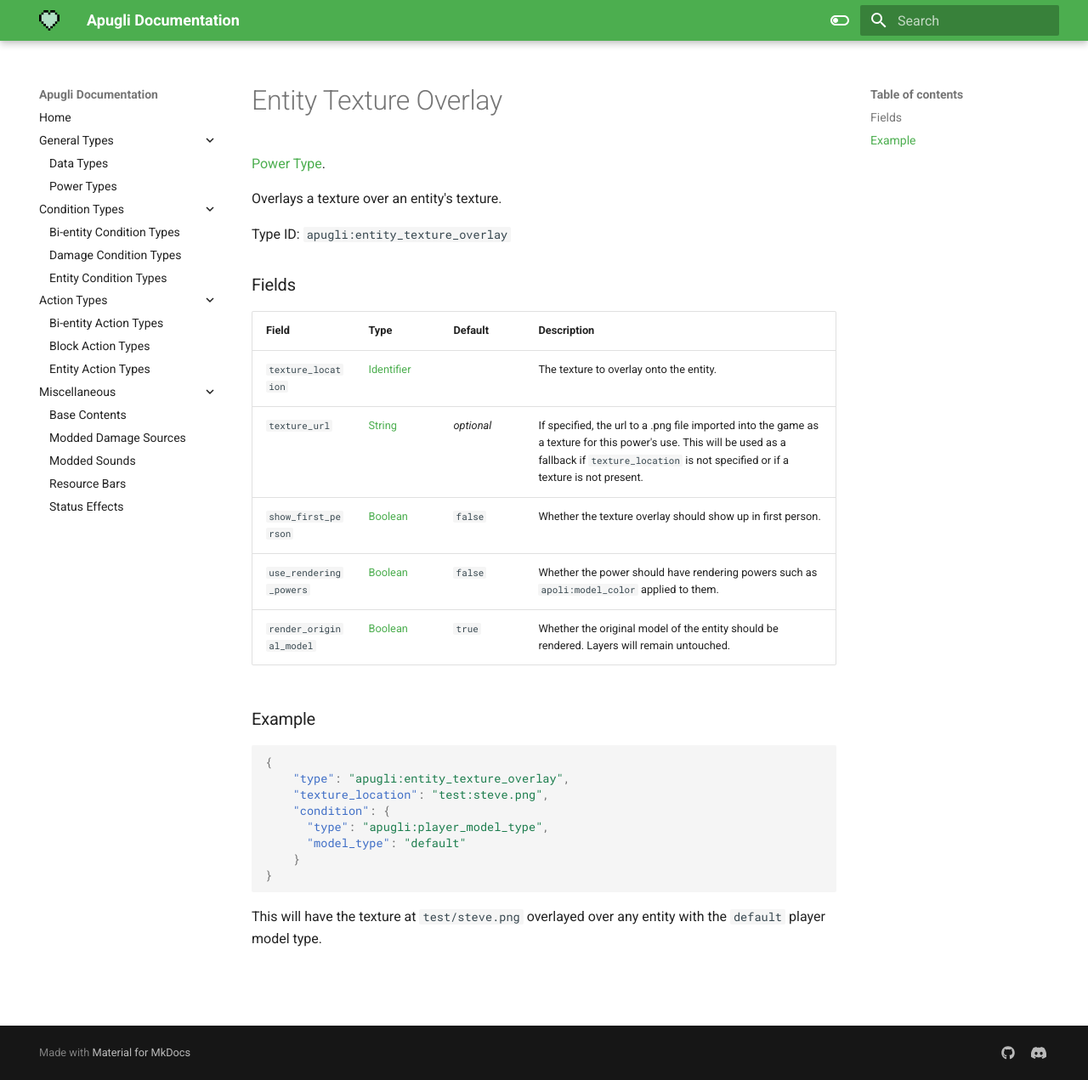
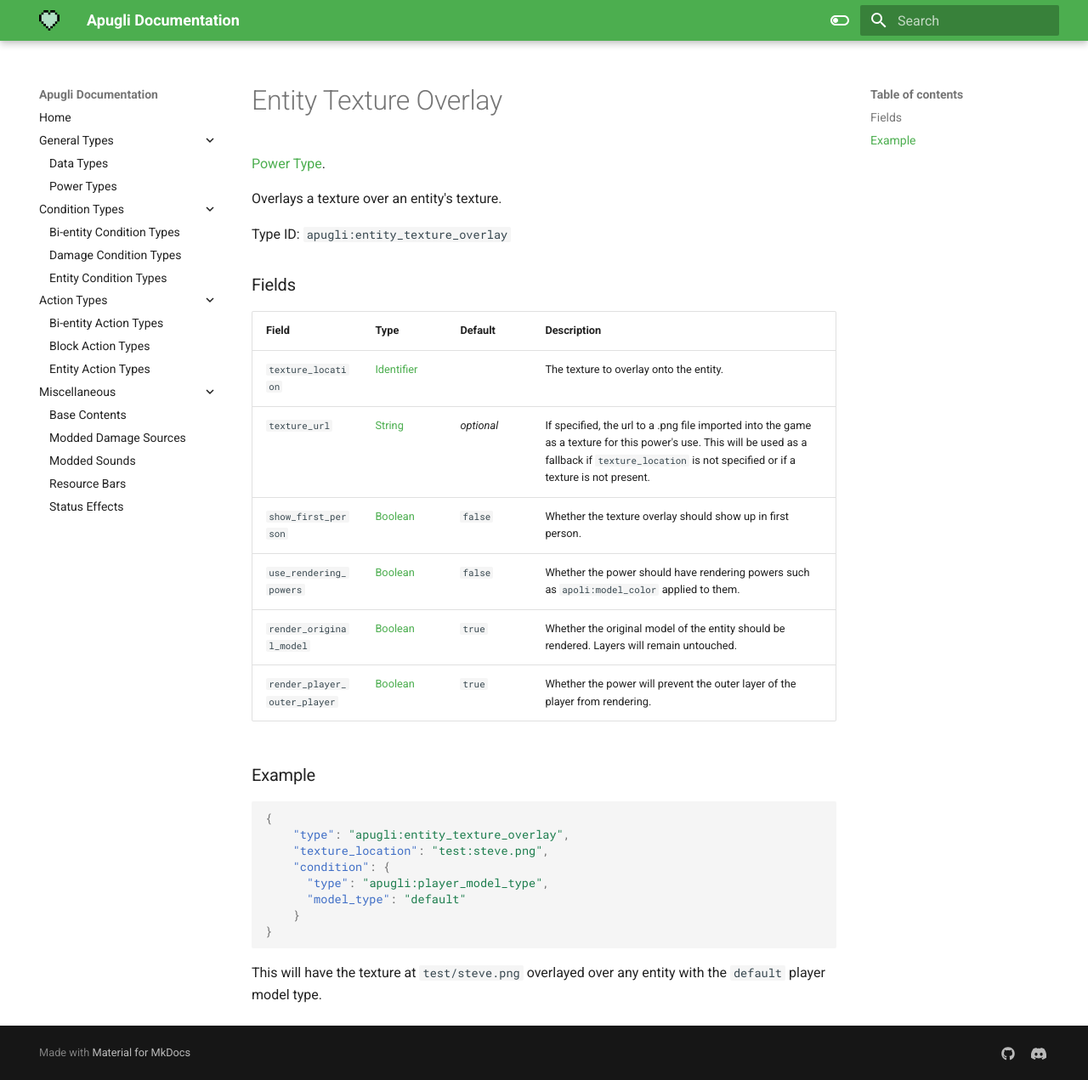
Before and after one commit to MerchantPug/apugli-docs, an MkDocs documentation site: the page built from docs/types/power_types/entity_texture_overlay.md, in a window 1280 px wide and 1271 px high. Shown: the whole window at 85% size. Built offline with MkDocs 1.6.1 and Material for MkDocs 9.7.7, drawn with Linux system fonts in a browser that asks for light colours.

Commit message:
Document new field in entity_texture_overlay

````diff
--- a/docs/types/power_types/entity_texture_overlay.md
+++ b/docs/types/power_types/entity_texture_overlay.md
@@ -20,6 +20,7 @@ Field  | Type | Default | Description
 `show_first_person` | [Boolean](https://origins.readthedocs.io/en/latest/types/data_types/boolean/) | `false` | Whether the texture overlay should show up in first person.
 `use_rendering_powers` | [Boolean](https://origins.readthedocs.io/en/latest/types/data_types/boolean/) | `false` | Whether the power should have rendering powers such as `apoli:model_color` applied to them.
 `render_original_model` | [Boolean](https://origins.readthedocs.io/en/latest/types/data_types/boolean/) | `true` | Whether the original model of the entity should be rendered. Layers will remain untouched.
+`render_player_outer_player` | [Boolean](https://origins.readthedocs.io/en/latest/types/data_types/boolean/) | `true` | Whether the power will prevent the outer layer of the player from rendering.
 
 ### Example
 ```json
````
